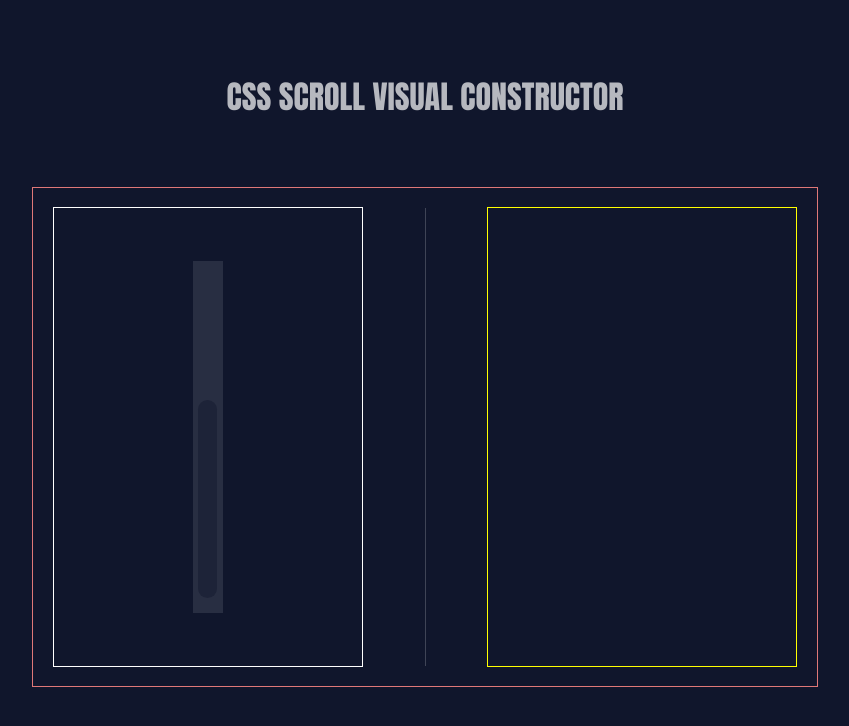
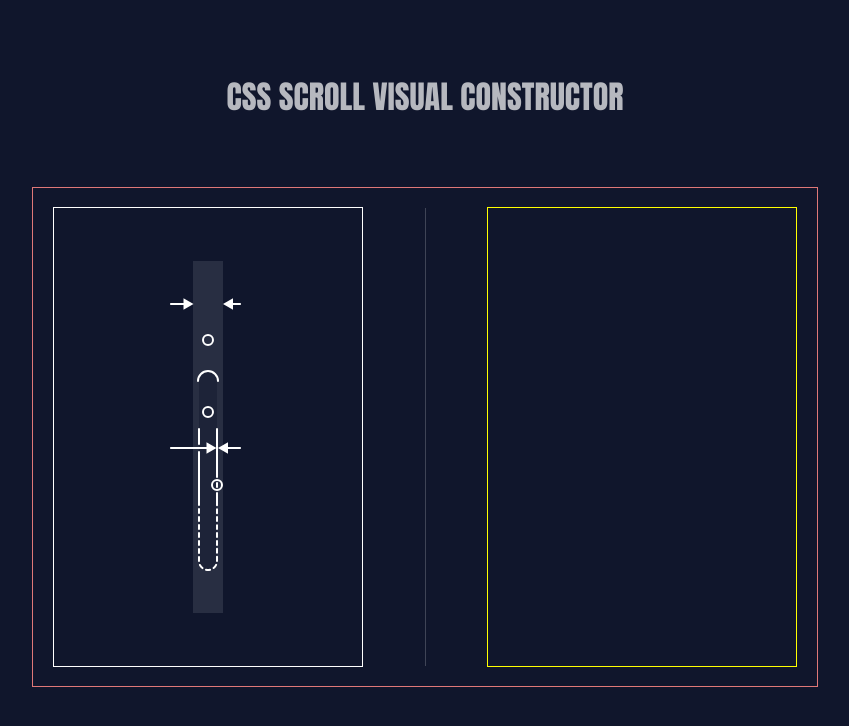
Before and after one commit to Dompower25/Scrollbar-Generator, a Vue app: page / in a window 1280 px wide. Shown: the top 726 px of the page, without its empty margins (215-1064 px from the left). Built offline with nearby package versions, Linux system fonts and the light colour scheme.

Commit message:
added svg for style scrollbar

```diff
--- a/src/components/Wrapper.vue
+++ b/src/components/Wrapper.vue
@@ -5,7 +5,9 @@
     <div class="scrollbar_style_block">
       <section>
         <div class="scrollbar_box">
-          <div class="scrollbar"></div>
+          <div class="scrollbar">
+            <img src="../assets/Group 11.svg" alt="" srcset="" />
+          </div>
         </div>
       </section>
     </div>
@@ -29,8 +31,6 @@
   box-sizing: border-box;
   padding: 20px;
 
-
-
   .line {
     width: 1px;
     height: 100%;
@@ -43,8 +43,6 @@
     width: 100%;
     height: 100%;
 
-
-
     section {
       height: 100%;
       display: flex;
@@ -54,20 +52,20 @@
     }
 
     .scrollbar_box {
+      position: absolute;
+
       width: 30px;
       height: 322px;
       background: rgba(255, 255, 255, 0.1);
       display: flex;
       justify-content: center;
+      align-items: center;
 
       padding: 15px 0px;
 
       .scrollbar {
-      width: 19px;
-      height: 198px;
-      border-radius: 10px;
-      align-self: flex-end;
-      background: rgba(29, 35, 56, 1);
+        position: inherit;
+        transform: translateX(-2px);
       }
     }
 
```
Also changed, not shown: src/assets/Group 11.svg (added). Lines whose indentation alone changed are shown as unchanged.
